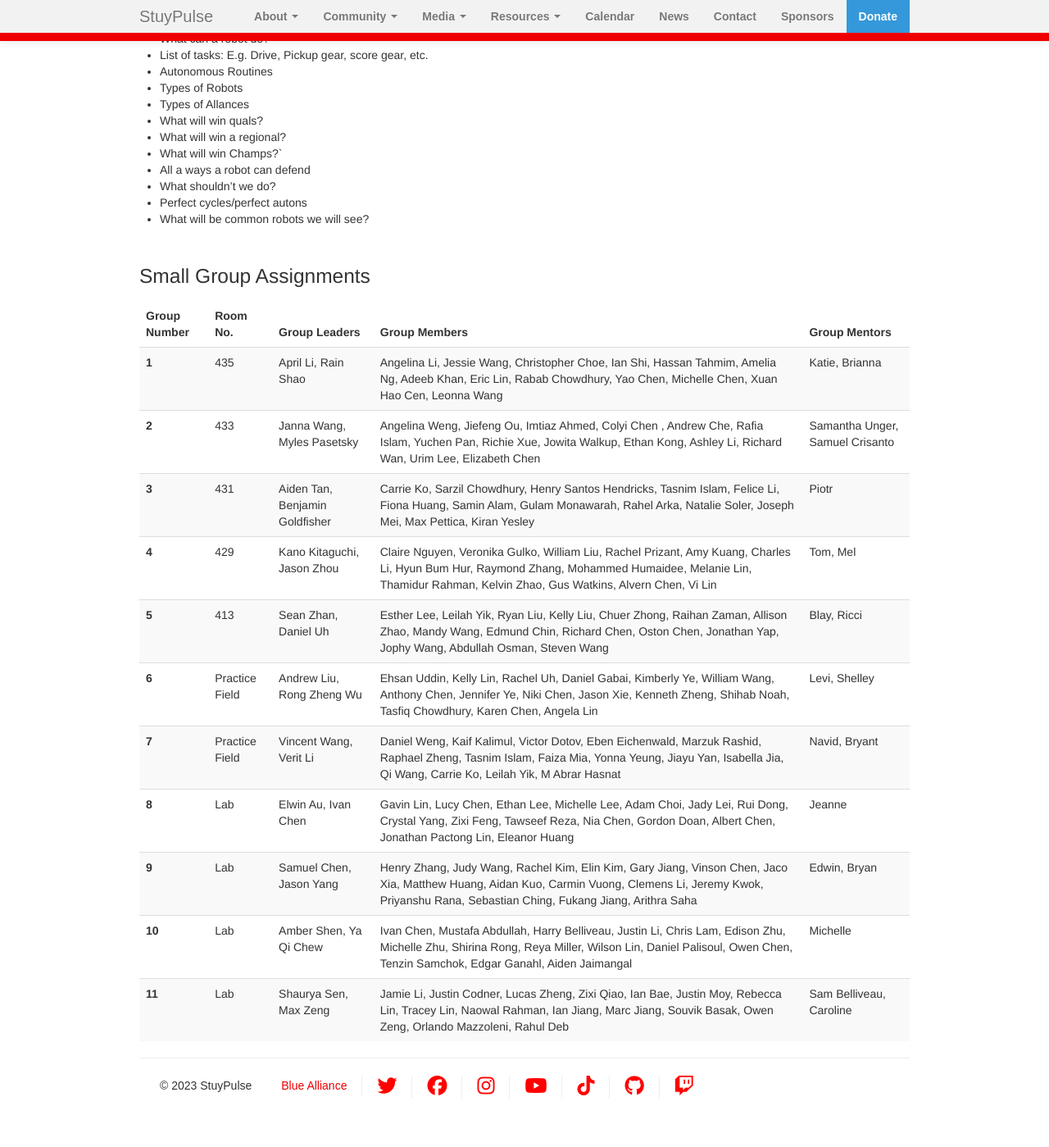
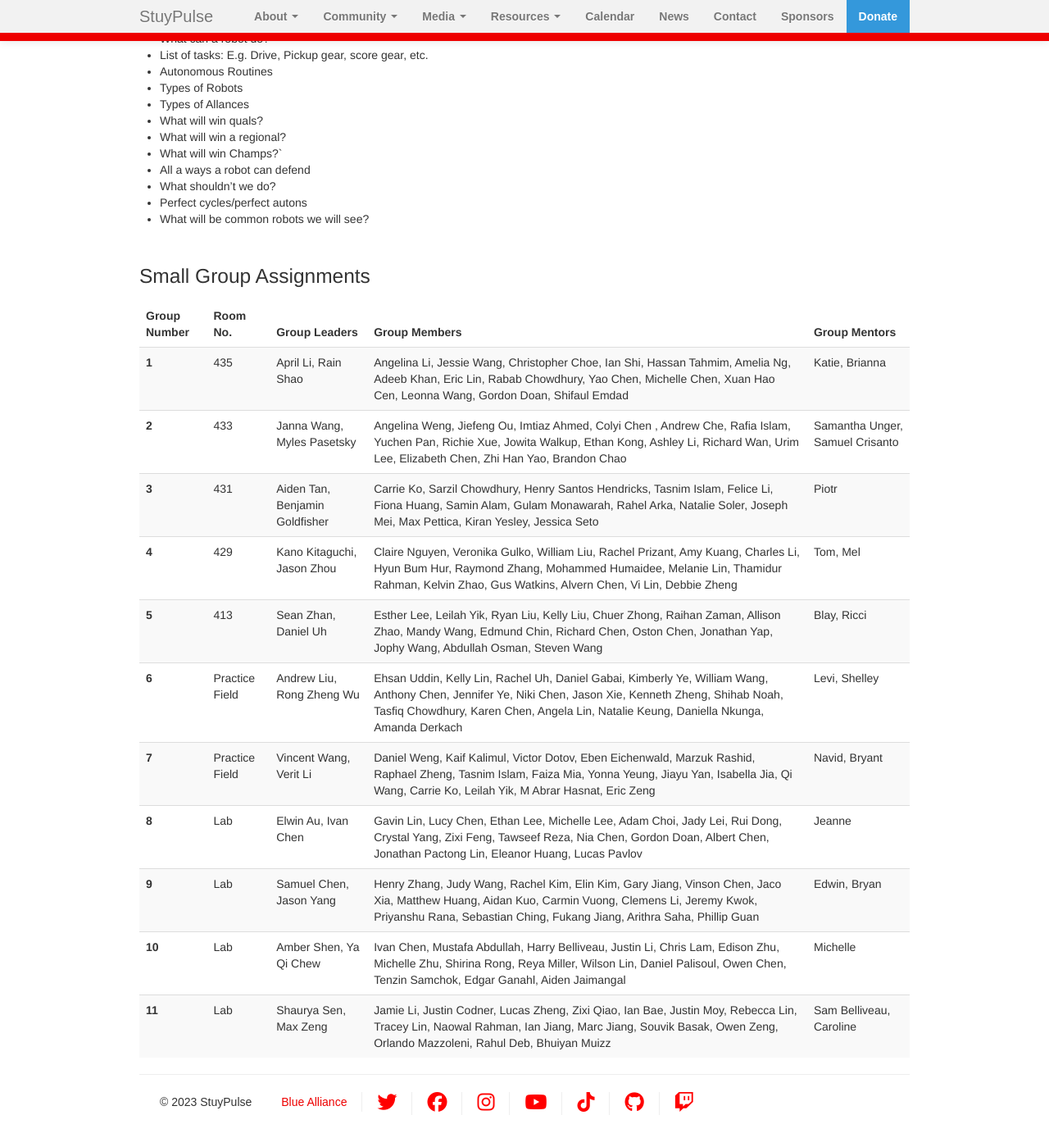
Before and after one commit to StuyPulse/team694.github.io, a Jekyll site: the page built from kickoff/index.md, in a window 1280 px wide and 1400 px high, scrolled down 969 px. Shown: the whole window at 82% size. Built offline with Jekyll 4.4.1, drawn with Linux system fonts in a browser that asks for light colours; nearby versions of some CDN libraries.

Commit message:
Update kickoff group members (#348)

```diff
--- a/kickoff/index.md
+++ b/kickoff/index.md
@@ -111,28 +111,28 @@
     <th scope="row"> 1 </th>
     <td> 435 </td>
     <td> April Li, Rain Shao </td>
-    <td> Angelina Li, Jessie Wang, Christopher Choe, Ian Shi, Hassan Tahmim, Amelia Ng, Adeeb Khan, Eric Lin, Rabab Chowdhury, Yao Chen, Michelle Chen, Xuan Hao Cen, Leonna Wang </td>
+    <td> Angelina Li, Jessie Wang, Christopher Choe, Ian Shi, Hassan Tahmim, Amelia Ng, Adeeb Khan, Eric Lin, Rabab Chowdhury, Yao Chen, Michelle Chen, Xuan Hao Cen, Leonna Wang, Gordon Doan, Shifaul Emdad </td>
     <td> Katie, Brianna </td>
   </tr>
   <tr>
     <th scope="row"> 2 </th>
     <td> 433 </td>
     <td> Janna Wang, Myles Pasetsky </td>
-    <td> Angelina Weng, Jiefeng Ou, Imtiaz Ahmed, Colyi Chen , Andrew Che, Rafia Islam, Yuchen Pan, Richie Xue, Jowita Walkup, Ethan Kong, Ashley Li, Richard Wan, Urim Lee, Elizabeth Chen </td>
+    <td> Angelina Weng, Jiefeng Ou, Imtiaz Ahmed, Colyi Chen , Andrew Che, Rafia Islam, Yuchen Pan, Richie Xue, Jowita Walkup, Ethan Kong, Ashley Li, Richard Wan, Urim Lee, Elizabeth Chen, Zhi Han Yao, Brandon Chao </td>
     <td> Samantha Unger, Samuel Crisanto </td>
   </tr>
   <tr>
     <th scope="row"> 3 </th>
     <td> 431 </td>
     <td> Aiden Tan, Benjamin Goldfisher </td>
-    <td> Carrie Ko, Sarzil Chowdhury, Henry Santos Hendricks, Tasnim Islam, Felice Li, Fiona Huang, Samin Alam, Gulam Monawarah, Rahel Arka, Natalie Soler, Joseph Mei, Max Pettica, Kiran Yesley </td>
+    <td> Carrie Ko, Sarzil Chowdhury, Henry Santos Hendricks, Tasnim Islam, Felice Li, Fiona Huang, Samin Alam, Gulam Monawarah, Rahel Arka, Natalie Soler, Joseph Mei, Max Pettica, Kiran Yesley, Jessica Seto </td>
     <td> Piotr </td>
   </tr>
   <tr>
     <th scope="row"> 4 </th>
     <td> 429 </td>
     <td> Kano Kitaguchi, Jason Zhou </td>
-    <td> Claire Nguyen, Veronika Gulko, William Liu, Rachel Prizant, Amy Kuang, Charles Li, Hyun Bum Hur, Raymond Zhang, Mohammed Humaidee, Melanie Lin, Thamidur Rahman, Kelvin Zhao, Gus Watkins, Alvern Chen, Vi Lin </td>
+    <td> Claire Nguyen, Veronika Gulko, William Liu, Rachel Prizant, Amy Kuang, Charles Li, Hyun Bum Hur, Raymond Zhang, Mohammed Humaidee, Melanie Lin, Thamidur Rahman, Kelvin Zhao, Gus Watkins, Alvern Chen, Vi Lin, Debbie Zheng </td>
     <td> Tom, Mel </td>
   </tr>
   <tr>
@@ -146,28 +146,28 @@
     <th scope="row"> 6 </th>
     <td> Practice Field </td>
     <td> Andrew Liu, Rong Zheng Wu </td>
-    <td> Ehsan Uddin, Kelly Lin, Rachel Uh, Daniel Gabai, Kimberly Ye, William Wang, Anthony Chen, Jennifer Ye, Niki Chen, Jason Xie, Kenneth Zheng, Shihab Noah, Tasfiq Chowdhury, Karen Chen, Angela Lin </td>
+    <td> Ehsan Uddin, Kelly Lin, Rachel Uh, Daniel Gabai, Kimberly Ye, William Wang, Anthony Chen, Jennifer Ye, Niki Chen, Jason Xie, Kenneth Zheng, Shihab Noah, Tasfiq Chowdhury, Karen Chen, Angela Lin, Natalie Keung, Daniella Nkunga, Amanda Derkach </td>
     <td> Levi, Shelley </td>
   </tr>
   <tr>
     <th scope="row"> 7 </th>
     <td> Practice Field </td>
     <td> Vincent Wang, Verit Li </td>
-    <td> Daniel Weng, Kaif Kalimul, Victor Dotov, Eben Eichenwald, Marzuk Rashid, Raphael Zheng, Tasnim Islam, Faiza Mia, Yonna Yeung, Jiayu Yan, Isabella Jia, Qi Wang, Carrie Ko, Leilah Yik, M Abrar Hasnat </td>
+    <td> Daniel Weng, Kaif Kalimul, Victor Dotov, Eben Eichenwald, Marzuk Rashid, Raphael Zheng, Tasnim Islam, Faiza Mia, Yonna Yeung, Jiayu Yan, Isabella Jia, Qi Wang, Carrie Ko, Leilah Yik, M Abrar Hasnat, Eric Zeng</td>
     <td> Navid, Bryant </td>
   </tr>
   <tr>
     <th scope="row"> 8 </th>
     <td> Lab </td>
     <td> Elwin Au, Ivan Chen </td>
-    <td> Gavin Lin, Lucy Chen, Ethan Lee, Michelle Lee, Adam Choi, Jady Lei, Rui Dong, Crystal Yang, Zixi Feng, Tawseef Reza, Nia Chen, Gordon Doan, Albert Chen, Jonathan Pactong Lin, Eleanor Huang </td>
+    <td> Gavin Lin, Lucy Chen, Ethan Lee, Michelle Lee, Adam Choi, Jady Lei, Rui Dong, Crystal Yang, Zixi Feng, Tawseef Reza, Nia Chen, Gordon Doan, Albert Chen, Jonathan Pactong Lin, Eleanor Huang, Lucas Pavlov </td>
     <td> Jeanne </td>
   </tr>
   <tr>
     <th scope="row"> 9 </th>
     <td> Lab </td>
     <td> Samuel Chen, Jason Yang  </td>
-    <td> Henry Zhang, Judy Wang, Rachel Kim, Elin Kim, Gary Jiang, Vinson Chen, Jaco Xia, Matthew Huang, Aidan Kuo, Carmin Vuong, Clemens Li, Jeremy Kwok, Priyanshu Rana, Sebastian Ching, Fukang Jiang, Arithra Saha </td>
+    <td> Henry Zhang, Judy Wang, Rachel Kim, Elin Kim, Gary Jiang, Vinson Chen, Jaco Xia, Matthew Huang, Aidan Kuo, Carmin Vuong, Clemens Li, Jeremy Kwok, Priyanshu Rana, Sebastian Ching, Fukang Jiang, Arithra Saha, Phillip Guan </td>
     <td> Edwin, Bryan </td>
   </tr>
   <tr>
@@ -181,7 +181,7 @@
     <th scope="row"> 11 </th>
     <td> Lab </td>
     <td> Shaurya Sen, Max Zeng </td>
-    <td> Jamie Li, Justin Codner, Lucas Zheng, Zixi Qiao, Ian Bae, Justin Moy, Rebecca Lin, Tracey Lin, Naowal Rahman, Ian Jiang, Marc Jiang, Souvik Basak, Owen Zeng, Orlando Mazzoleni, Rahul Deb </td>
+    <td> Jamie Li, Justin Codner, Lucas Zheng, Zixi Qiao, Ian Bae, Justin Moy, Rebecca Lin, Tracey Lin, Naowal Rahman, Ian Jiang, Marc Jiang, Souvik Basak, Owen Zeng, Orlando Mazzoleni, Rahul Deb, Bhuiyan Muizz </td>
     <td> Sam Belliveau, Caroline </td>
   </tr>
   </tbody>
```
